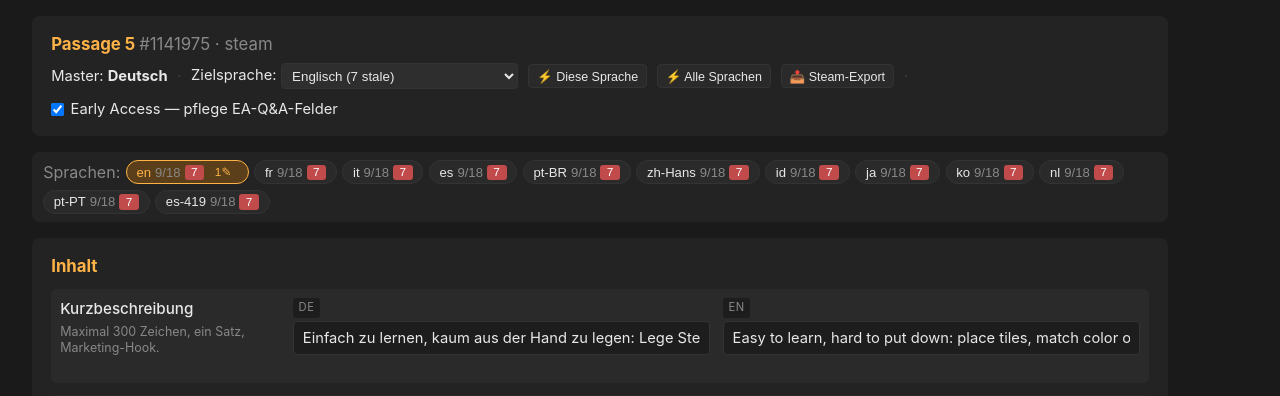
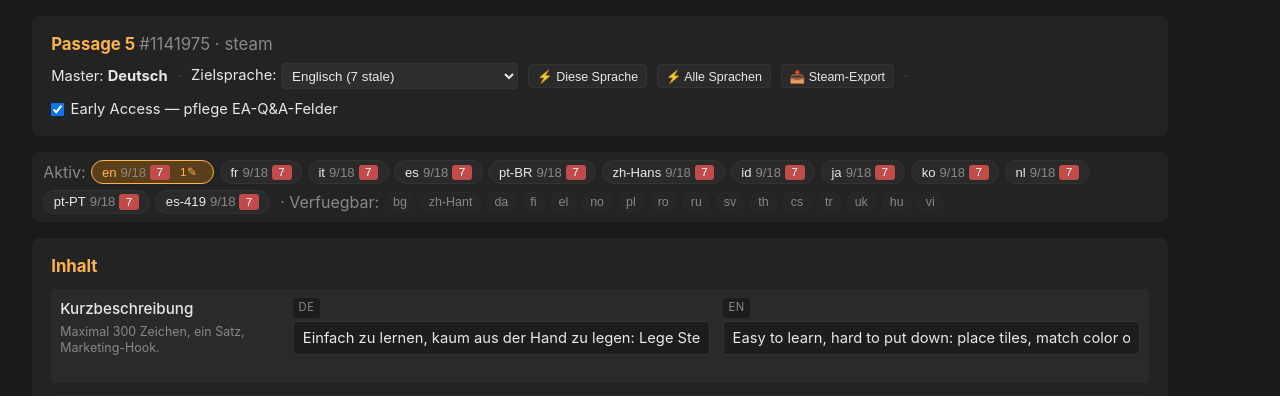
Before and after one commit to netmingames/KeyAccountMin, a FastAPI app: page / in a window 1280 px wide. Shown: the part 232-628 px from the top of the page. Run offline with FastAPI, Linux system fonts and the light colour scheme.

Commit message:
NT-565/568: _stale_or_empty robust + Vorauswahl frische Locales + Alle-Sprachen-Uebersicht
3 Findings (geteilt): (1) _stale_or_empty_fields faengt korrupte/schema-invalide Translation ab (-> als komplett faellig statt 500). (2) Bulk-Translate-Vorauswahl + 'nur veraltete'-Schnellwahl erfassen auch Sprachen OHNE Translation-Datei (frische Locales). (3) Inhalt-Tab-Uebersicht zeigt jetzt ALLE Sprachen: aktive als volle Pills + restliche verfuegbare Steam-Sprachen als gedimmte Chips (klick -> Sprachen-Modal). 2 Tests, Suite 166/166.

Co-Authored-By: Claude Opus 4.8 <noreply@anthropic.com>

```diff
--- a/app.py
+++ b/app.py
@@ -506,15 +506,20 @@ def _stale_or_empty_fields(idir: Path, lang: str) -> list[str]:
     sind alle Content-Felder faellig.
     """
     master = edit_ops.read_master(idir)
+    content = [f for f, v in master.fields.items() if v]
     tpath = storage.translation_path(idir, lang)
-    t = edit_ops.read_translation(idir, lang) if tpath.exists() else None
+    if not tpath.exists():
+        return content
+    # NT-565 (Lisbeth 18:49 MEDIUM FUNCTIONAL): korrupte/schema-invalide
+    # Translation darf hier nicht als 500 durchschlagen — als komplett faellig
+    # behandeln; der eigentliche translate_item_lang-Aufruf meldet den Fehler
+    # dann sauber als per-Sprache-Fehler im Stream.
+    try:
+        t = edit_ops.read_translation(idir, lang)
+    except Exception:  # noqa: BLE001
+        return content
     out: list[str] = []
-    for f, v in master.fields.items():
-        if not v:
-            continue
-        if t is None:
-            out.append(f)
-            continue
+    for f in content:
         tf = t.fields.get(f)
         if tf is None or not tf.value or tf.stale:
             out.append(f)
--- a/static/sid.css
+++ b/static/sid.css
@@ -665,3 +665,12 @@ dialog#modal::backdrop {
 .lang-pill .flag { font-size: 0.9em; }
 
 .bt-select-buttons { display: flex; gap: 0.4rem; margin-bottom: 0.5rem; }
+
+.lang-avail-sep { margin-left: 0.3rem; }
+.lang-pill.inactive {
+  opacity: 0.5;
+  border-style: dashed;
+  font-size: 0.78em;
+  padding: 0.12rem 0.45rem;
+}
+.lang-pill.inactive:hover { opacity: 0.85; border-color: var(--accent); }
--- a/static/sid.js
+++ b/static/sid.js
@@ -266,9 +266,15 @@ function renderInhalt(it, targetLangs) {
   // NT-568: Alle-Sprachen-Uebersicht — bisher sah man nur die Dropdown-Auswahl,
   // nicht den Gesamtstand. Jede aktive Zielsprache als klickbares Pill mit
   // Fuellstand (gefuellt/gesamt) + stale-/manuell-Badges.
-  const langOverview = targetLangs.length ? `
+  // NT-568 (Lisbeth 18:50): "ALLER Sprachen"-Uebersicht mit aktiv-vs-verfuegbar.
+  // Aktive Zielsprachen als volle Pills (klick = Zielsprache wechseln), die
+  // restlichen verfuegbaren Steam-Sprachen als gedimmte Chips (klick = Sprachen-
+  // Modal zum Aktivieren). Master (DE) steht separat im Header.
+  const activeSet = new Set(it.meta.active_languages);
+  const inactiveLangs = state.languages.map(l => l.code).filter(c => !activeSet.has(c));
+  const langOverview = (targetLangs.length || inactiveLangs.length) ? `
     <div class="lang-overview">
-      <span class="muted">Sprachen:</span>
+      <span class="muted">Aktiv:</span>
       ${targetLangs.map(code => {
         const s = it.translations[code] || {};
         const fill = (s.filled != null && s.total != null) ? `${s.filled}/${s.total}` : "";
@@ -277,6 +283,8 @@ function renderInhalt(it, targetLangs) {
         const act = code === state.currentTargetLang ? " active" : "";
         return `<button class="lang-pill${act}" data-lang-pill="${code}" title="${escapeHtml(state.langByCode[code]?.display || code)}">${escapeHtml(state.langByCode[code]?.iso || code)} <span class="muted">${fill}</span>${staleB}${manB}</button>`;
       }).join("")}
+      ${inactiveLangs.length ? `<span class="muted lang-avail-sep">· Verfuegbar:</span>` + inactiveLangs.map(code =>
+        `<button class="lang-pill inactive" data-lang-activate="${code}" title="${escapeHtml(state.langByCode[code]?.display || code)} — aktivieren">${escapeHtml(state.langByCode[code]?.iso || code)}</button>`).join("") : ""}
     </div>` : "";
 
   return `
@@ -363,6 +371,10 @@ function bindInhaltHandlers(it) {
       delete state.itemCache[state.currentItemKey];
       await renderContent();
     });
+  }
+  // NT-568: Klick auf eine verfuegbare (inaktive) Sprache oeffnet das Sprachen-Modal.
+  for (const pill of document.querySelectorAll("[data-lang-activate]")) {
+    pill.addEventListener("click", () => openLanguagesModal());
   }
 
   const langsInline = document.getElementById("btn-langs-inline");
@@ -1181,7 +1193,9 @@ async function openTranslateAllModal(it) {
   const langRows = targetLangs.map(code => {
     const l = state.langByCode[code];
     const s = it.translations[code] || {};
-    const needs = (s.stale || 0) > 0;
+    // NT-565/568 (Lisbeth 18:49/18:50): auch Sprachen OHNE Translation-Datei
+    // vorauswaehlen (frische Locales brauchen einen vollen Lauf).
+    const needs = !it.translations[code] || (s.stale || 0) > 0;
     const info = (s.filled != null && s.total != null)
       ? `${s.filled}/${s.total}${s.stale ? `, ${s.stale} stale` : ""}` : "";
     return `<tr data-lang="${code}">
@@ -1218,7 +1232,7 @@ async function openTranslateAllModal(it) {
   document.getElementById("bt-sel-none").addEventListener("click", () => setAll(false));
   document.getElementById("bt-sel-stale").addEventListener("click", () => {
     for (const c of document.querySelectorAll(".bt-lang")) {
-      c.checked = ((it.translations[c.value] || {}).stale || 0) > 0;
+      c.checked = !it.translations[c.value] || ((it.translations[c.value] || {}).stale || 0) > 0;
     }
   });
 
```
Also changed, not shown: tests/test_stale_fields_nt565.py (added, +37 -0 lines).
